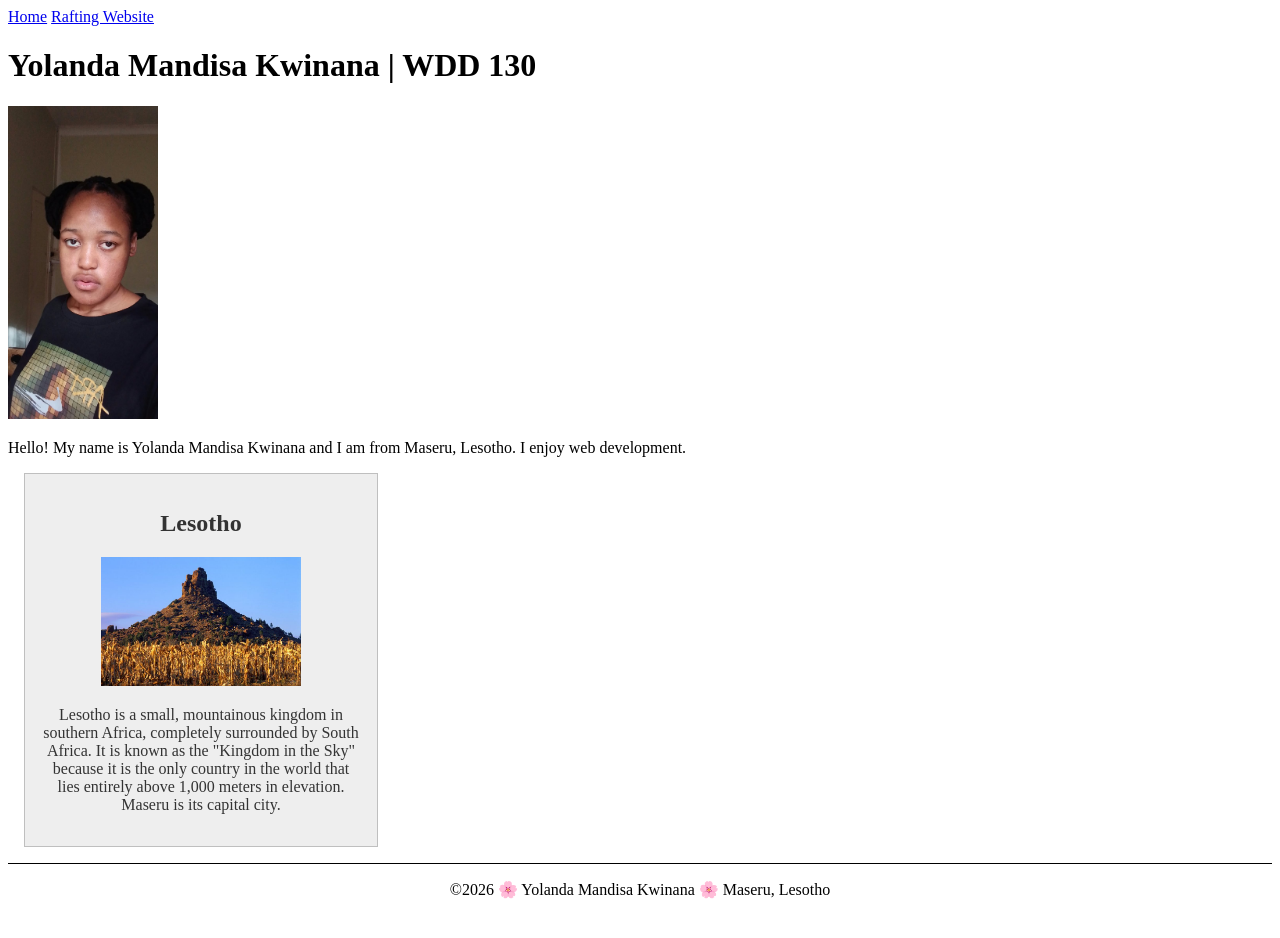
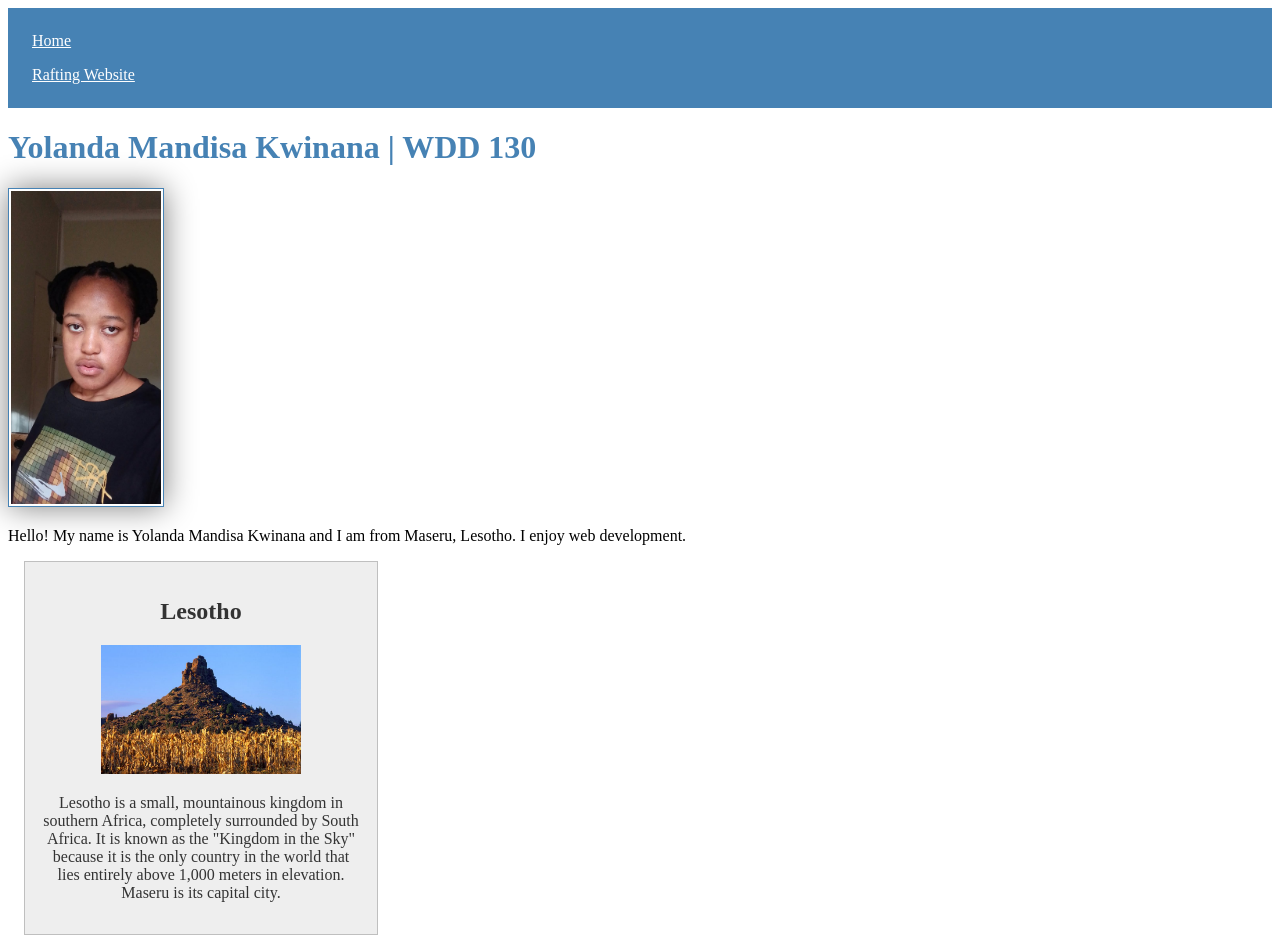
Before and after one commit to Mandy-440/wdd130, a plain HTML site: page index.html in a window 1280 px wide. Shown: the top 938 px of the page. Before the commit the page ends 915 px from the top, so only its background shows below. Drawn offline with Linux system fonts and the light colour scheme.

Commit message:
Fix WDD 130 homepage CSS and title

```diff
--- a/styles/styles.css
+++ b/styles/styles.css
@@ -1,3 +1,18 @@
+nav {
+    background-color: steelblue;
+    padding: 1rem;
+}
+
+nav a {
+    color: white;
+    padding: 0.5rem;
+    display: block;
+}
+
+h1 {
+    color: steelblue;
+}
+
 main {
     max-width: 840px;
 }
@@ -20,6 +35,9 @@ aside img {
 main img {
     width: 150px;
     height: auto;
+    border: 1px solid steelblue;
+    padding: 2px;
+    box-shadow: 0 0 30px gray;
 }
 
 p {
```
